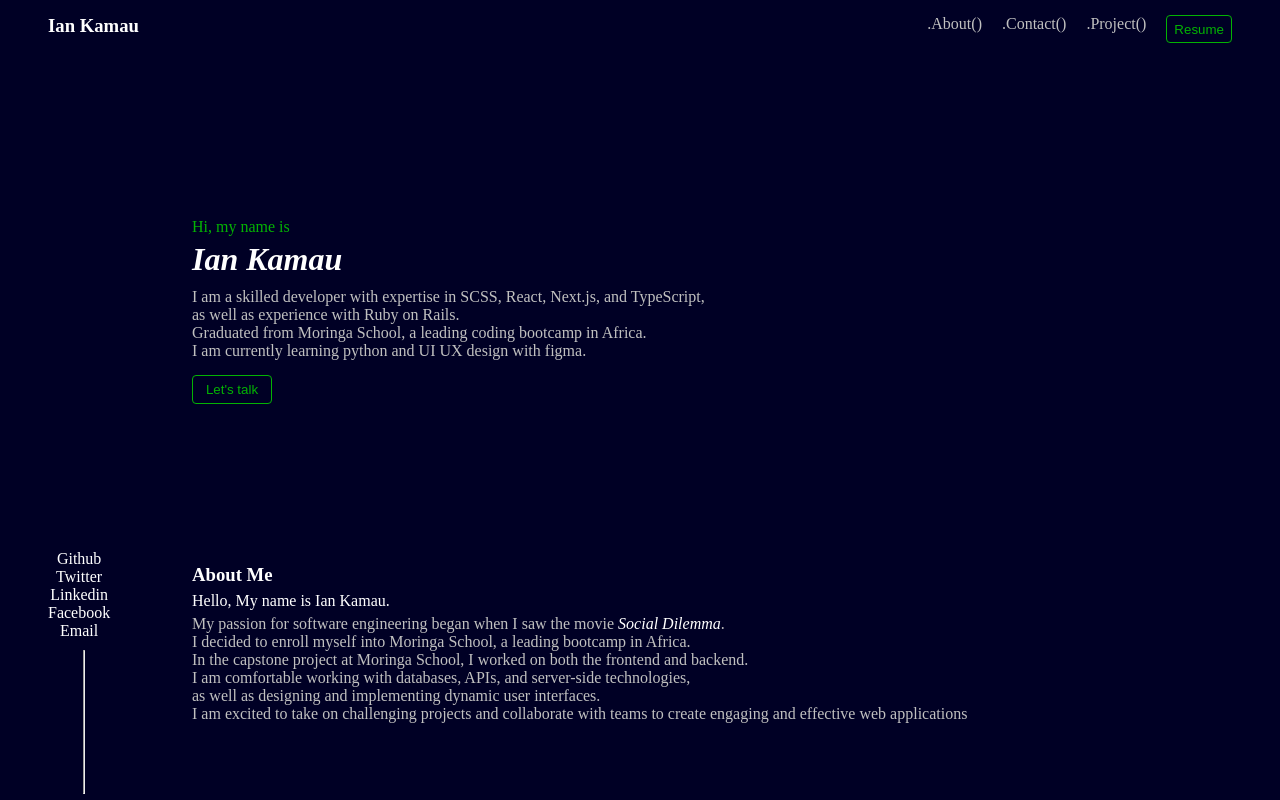
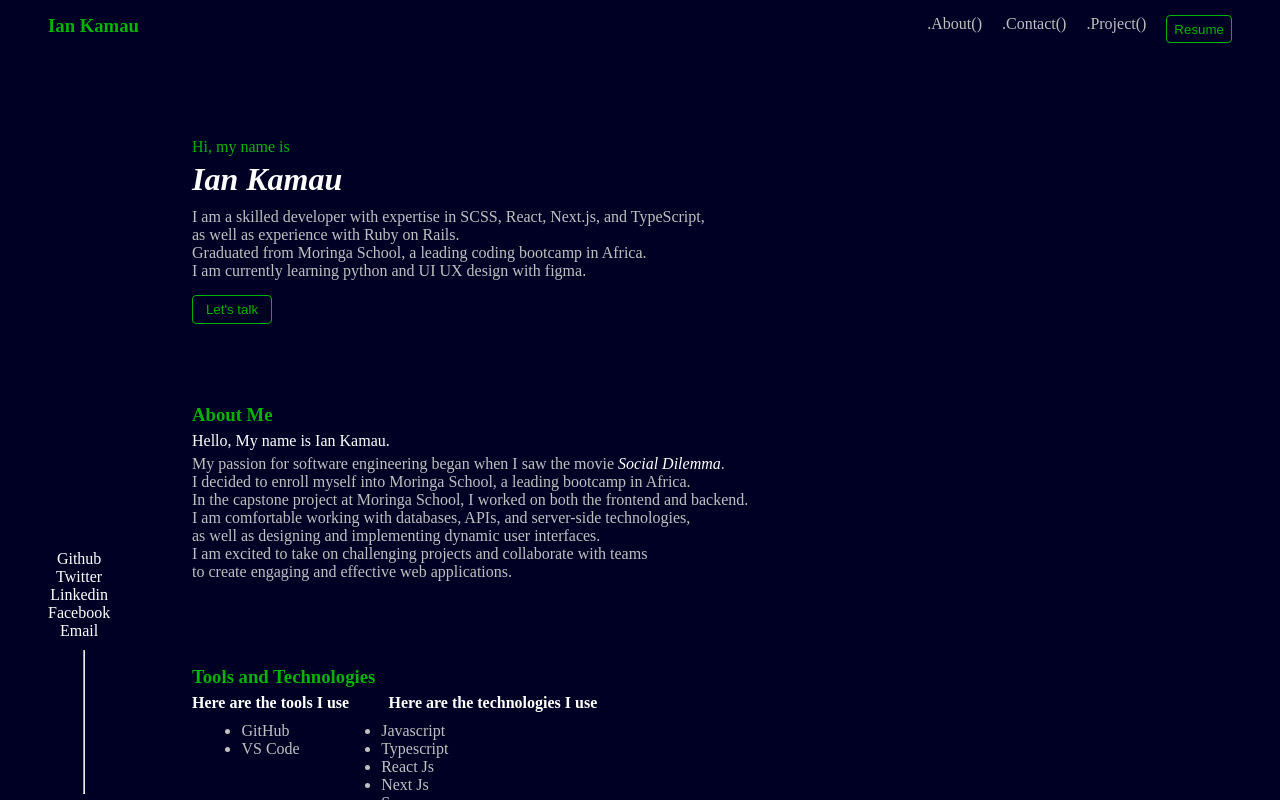
Before and after one commit to Iank-code/Portfolio, a React (Vite) app: page / in a window 1280 px wide. Built offline with nearby package versions, Linux system fonts and the light colour scheme.

Commit message:
Done with about me

```diff
--- a/src/component/body/Body.tsx
+++ b/src/component/body/Body.tsx
@@ -1,4 +1,5 @@
 import "./body.css";
+
 function Body() {
   return (
     <div className="body">
@@ -32,7 +33,6 @@
       </div>
 
       <div className="about">
-        <div className="about-text">
         <h3>About Me</h3>
         <p>Hello, My name is Ian Kamau.</p>
         <p
@@ -42,8 +42,8 @@
         >
           My passion for software engineering began when I saw the movie{" "}
           <em style={{ color: "white" }}>Social Dilemma</em>. <br />
-            I decided to enroll myself into Moringa School, a leading bootcamp
-            in Africa.
+          I decided to enroll myself into Moringa School, a leading bootcamp in
+          Africa.
           <br />
           In the capstone project at Moringa School, I worked on both the
           frontend and backend.
@@ -53,10 +53,36 @@
           <br />
           as well as designing and implementing dynamic user interfaces.
           <br />I am excited to take on challenging projects and collaborate
-            with teams to create engaging and effective web applications
+          with teams
+          <br />
+          to create engaging and effective web applications.
         </p>
       </div>
-        <div className="technologies"></div>
+
+      <div className="body-technologies">
+        <h3>Tools and Technologies</h3>
+        <div className="technologies-wrapper">
+          <div className="tools">
+            <h4>Here are the tools I use</h4>
+            <ul>
+              <li>GitHub</li>
+              <li>VS Code</li>
+            </ul>
+          </div>
+          <div className="tools">
+            <h4>Here are the technologies I use</h4>
+            <ul>
+              <li>Javascript</li>
+              <li>Typescript</li>
+              <li>React Js</li>
+              <li>Next Js</li>
+              <li>Sass</li>
+              <li>Ruby on Rails</li>
+              <li>Python Basics</li>
+              <li>UI UX Design (Basics) with figma</li>
+            </ul>
+          </div>
+        </div>
       </div>
     </div>
   );
--- a/src/component/body/body.css
+++ b/src/component/body/body.css
@@ -5,7 +5,7 @@
 .body > div {
   display: flex;
   flex-direction: column;
-  margin: 10em 0 1em 7em;
+  margin: 5em 0 0.5em 7em;
   /* align-items: center; */
 }
 .body > div p {
@@ -23,6 +23,20 @@
   border-radius: 4px;
   width: 80px;
 }
-h3{
-    margin-bottom: 6px;
+h3 {
+  margin-bottom: 6px;
+  color: rgb(3, 179, 3);
 }
+li {
+  color: #c0c0c0;
+}
+.tools{
+    display: flex;
+    flex-direction: column;
+    align-items: center;
+    gap: 10px;
+}
+.technologies-wrapper{
+    display: flex;
+    gap: 2em;
+}
--- a/src/component/navbar/navbar.css
+++ b/src/component/navbar/navbar.css
@@ -3,7 +3,6 @@
   flex-direction: row;
   justify-content: space-between;
   padding: 15px 3em;
-  /* position: sticky; */
 }
 .links {
   display: flex;
--- a/src/component/sidebar/sidebar.css
+++ b/src/component/sidebar/sidebar.css
@@ -4,11 +4,9 @@
   height: 92vh;
   align-items: center;
   justify-content: flex-end;
-  /* background: red; */
   flex: 2;
   position: fixed;
   margin: 0 3em;
-  /* position: sticky; */
 }
 .vertical-hr {
   margin: 10px 0 0 10px;
```
Lines whose indentation alone changed are shown as unchanged.
